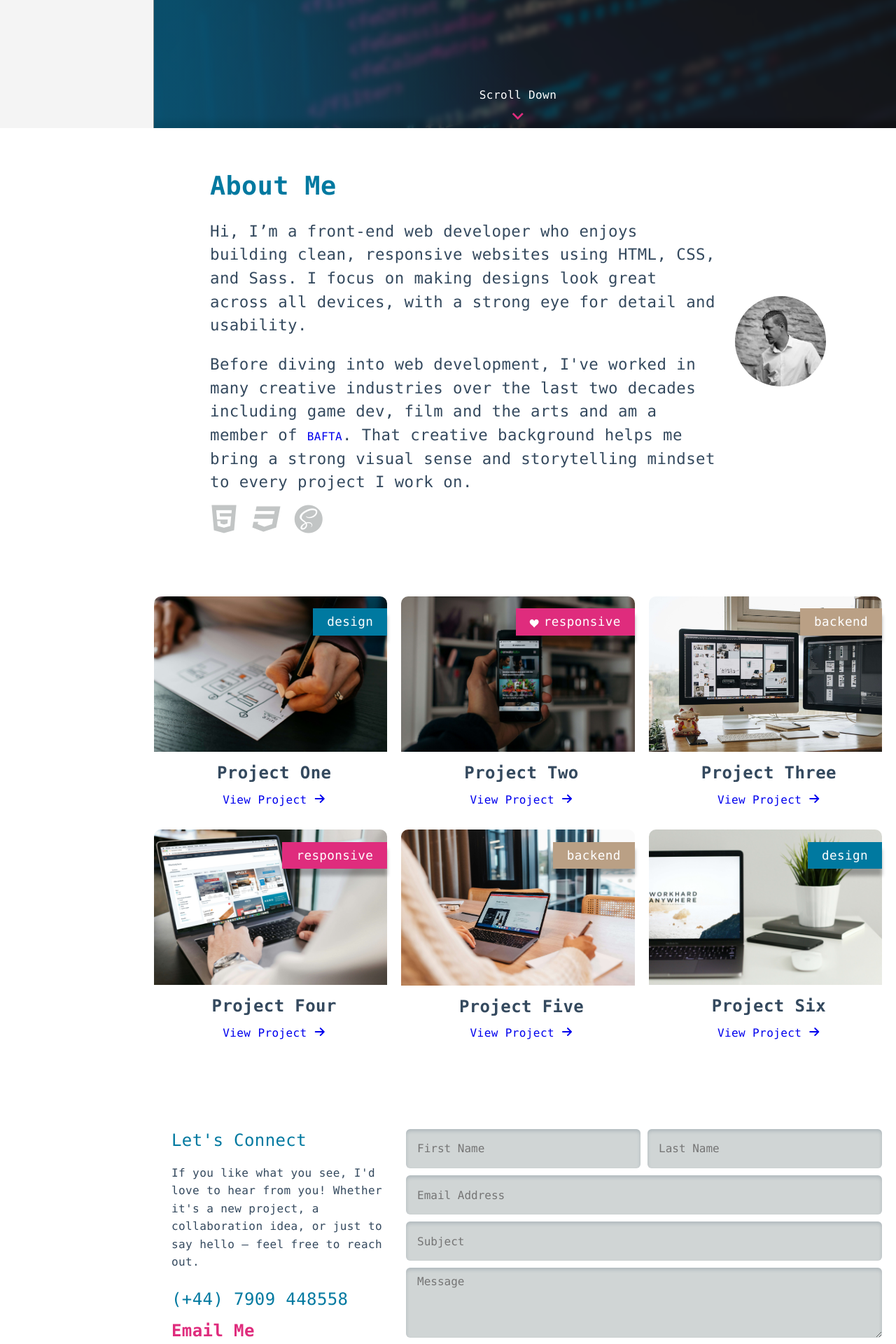
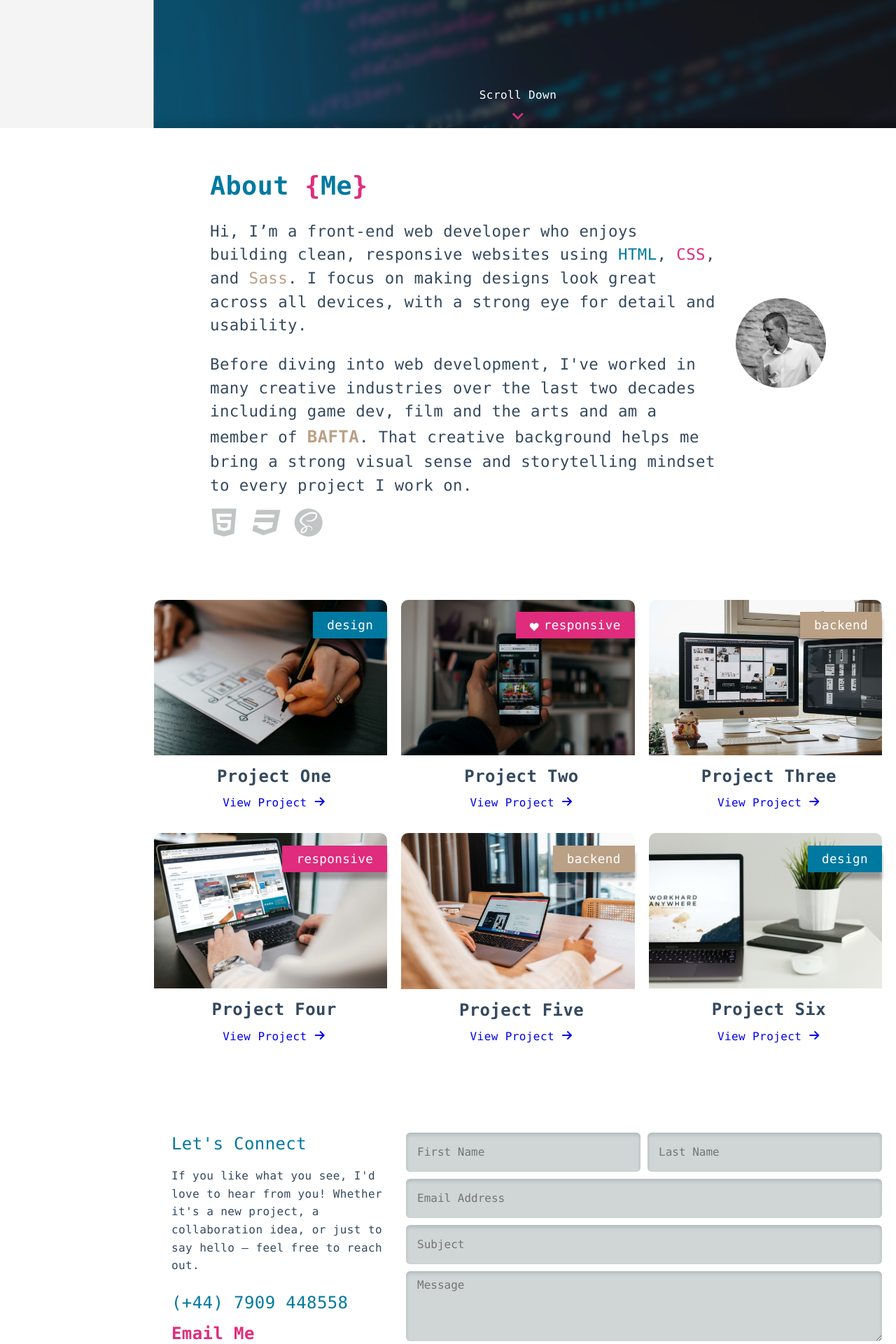
Before and after one commit to markap85/Portfolio, a PHP site: page / in a window 1280 px wide. Shown: the part 617-2537 px from the top of the page at 70% size. Run offline with PHP 8.4, Linux system fonts and the light colour scheme; some web fonts are replaced.

Commit message:
Minor asthetic changes to the about section

```diff
--- a/css/styles.css
+++ b/css/styles.css
@@ -503,6 +503,11 @@ li {
   color: #DF2C7D;
 }
 
+/* line 78, ../Portfolio/scss/base/_typography.scss */
+.txt-accent {
+  color: #BAA085;
+}
+
 /* line 5, ../Portfolio/scss/layout/_socialmedia.scss */
 .socials {
   margin-top: 20px;
@@ -854,19 +859,20 @@ li {
     transition: border-color 0.2s;
     box-sizing: border-box;
     padding: 10px 16px;
-  }
-  /* line 179, ../Portfolio/scss/layout/_contact.scss */
+    color: #ffffff;
+  }
+  /* line 180, ../Portfolio/scss/layout/_contact.scss */
   .contact-grid .contact-form-grid input:focus,
   .contact-grid .contact-form-grid textarea:focus {
     border-color: #0079A0;
     outline: none;
   }
-  /* line 185, ../Portfolio/scss/layout/_contact.scss */
+  /* line 186, ../Portfolio/scss/layout/_contact.scss */
   .contact-grid .contact-form-grid textarea {
     height: 100px;
     resize: vertical;
   }
-  /* line 191, ../Portfolio/scss/layout/_contact.scss */
+  /* line 192, ../Portfolio/scss/layout/_contact.scss */
   .contact-grid .contact-form-grid .submit-btn {
     justify-self: center;
     background: #0079A0;
@@ -882,7 +888,7 @@ li {
 }
 
 @media (min-width: 992px) and (min-width: 992px) {
-  /* line 191, ../Portfolio/scss/layout/_contact.scss */
+  /* line 192, ../Portfolio/scss/layout/_contact.scss */
   .contact-grid .contact-form-grid .submit-btn {
     width: max-content;
     justify-self: start;
@@ -890,7 +896,7 @@ li {
 }
 
 @media (min-width: 992px) {
-  /* line 208, ../Portfolio/scss/layout/_contact.scss */
+  /* line 209, ../Portfolio/scss/layout/_contact.scss */
   .contact-grid .contact-form-grid .submit-btn:hover, .contact-grid .contact-form-grid .submit-btn:focus {
     background: #DF2C7D;
     box-shadow: inset 0 3px 5px rgba(52, 73, 94, 0.4);
@@ -1342,6 +1348,20 @@ footer .back-to-top a:hover {
 }
 
 /* line 13, ../Portfolio/scss/layout/_about.scss */
+.about-me-grid a {
+  text-decoration: none;
+  color: #BAA085;
+  font-size: 1.5rem;
+  font-weight: bold;
+  transition: color 0.3s ease-in-out;
+}
+
+/* line 20, ../Portfolio/scss/layout/_about.scss */
+.about-me-grid a:hover {
+  color: #8b6d4e;
+}
+
+/* line 25, ../Portfolio/scss/layout/_about.scss */
 .about-me-grid h3 {
   color: #0079A0;
   font-size: 1.5rem;
@@ -1349,7 +1369,7 @@ footer .back-to-top a:hover {
   text-align: center;
 }
 
-/* line 20, ../Portfolio/scss/layout/_about.scss */
+/* line 32, ../Portfolio/scss/layout/_about.scss */
 .about-me-grid p {
   color: #34495e;
   font-size: 1rem;
@@ -1357,7 +1377,7 @@ footer .back-to-top a:hover {
   text-align: center;
 }
 
-/* line 27, ../Portfolio/scss/layout/_about.scss */
+/* line 39, ../Portfolio/scss/layout/_about.scss */
 .about-me-grid .about-me-icons {
   display: none;
   justify-content: center;
@@ -1367,17 +1387,17 @@ footer .back-to-top a:hover {
   transition: color 0.3s ease-in-out;
 }
 
-/* line 37, ../Portfolio/scss/layout/_about.scss */
+/* line 49, ../Portfolio/scss/layout/_about.scss */
 .about-me-grid .about-me-icons .icon-html-five:hover {
   color: #0079A0;
 }
 
-/* line 41, ../Portfolio/scss/layout/_about.scss */
+/* line 53, ../Portfolio/scss/layout/_about.scss */
 .about-me-grid .about-me-icons .icon-css3:hover {
   color: #DF2C7D;
 }
 
-/* line 45, ../Portfolio/scss/layout/_about.scss */
+/* line 57, ../Portfolio/scss/layout/_about.scss */
 .about-me-grid .about-me-icons .icon-sass:hover {
   color: #BAA085;
 }
@@ -1389,12 +1409,12 @@ footer .back-to-top a:hover {
     margin-left: 25px;
     align-items: flex-start;
   }
-  /* line 52, ../Portfolio/scss/layout/_about.scss */
+  /* line 64, ../Portfolio/scss/layout/_about.scss */
   .about-me-grid h3, .about-me-grid p {
     text-align: left;
     font-size: 1.7rem;
   }
-  /* line 56, ../Portfolio/scss/layout/_about.scss */
+  /* line 68, ../Portfolio/scss/layout/_about.scss */
   .about-me-grid p {
     font-size: 1.15rem;
   }
@@ -1410,11 +1430,11 @@ footer .back-to-top a:hover {
     align-items: center;
     justify-content: center;
   }
-  /* line 68, ../Portfolio/scss/layout/_about.scss */
+  /* line 80, ../Portfolio/scss/layout/_about.scss */
   .about-me-grid h3 {
     font-size: 2rem;
   }
-  /* line 71, ../Portfolio/scss/layout/_about.scss */
+  /* line 83, ../Portfolio/scss/layout/_about.scss */
   .about-me-grid p {
     font-size: 1.25rem;
   }
@@ -1427,17 +1447,17 @@ footer .back-to-top a:hover {
     padding-left: 100px;
     padding-right: 100px;
   }
-  /* line 79, ../Portfolio/scss/layout/_about.scss */
+  /* line 91, ../Portfolio/scss/layout/_about.scss */
   .about-me-grid h3 {
     font-size: 2.3rem;
   }
-  /* line 82, ../Portfolio/scss/layout/_about.scss */
+  /* line 94, ../Portfolio/scss/layout/_about.scss */
   .about-me-grid p {
     font-size: 1.4rem;
   }
 }
 
-/* line 88, ../Portfolio/scss/layout/_about.scss */
+/* line 100, ../Portfolio/scss/layout/_about.scss */
 .about-me-image {
   display: none;
   margin-top: 10px;
@@ -1445,7 +1465,7 @@ footer .back-to-top a:hover {
   align-items: center;
 }
 
-/* line 94, ../Portfolio/scss/layout/_about.scss */
+/* line 106, ../Portfolio/scss/layout/_about.scss */
 .about-me-image img {
   max-width: 100%;
   border-radius: 50%;
@@ -1456,19 +1476,19 @@ footer .back-to-top a:hover {
   transition: filter 0.3s ease-in-out;
 }
 
-/* line 102, ../Portfolio/scss/layout/_about.scss */
+/* line 114, ../Portfolio/scss/layout/_about.scss */
 .about-me-image img[loading="lazy"] {
   opacity: 0;
   transition: opacity 0.3s ease-in-out;
 }
 
-/* line 107, ../Portfolio/scss/layout/_about.scss */
+/* line 119, ../Portfolio/scss/layout/_about.scss */
 .about-me-image img[loading="lazy"]:not([src=""]) {
   opacity: 1;
 }
 
 @media (min-width: 576px) {
-  /* line 115, ../Portfolio/scss/layout/_about.scss */
+  /* line 127, ../Portfolio/scss/layout/_about.scss */
   .about-me-grid .about-me-icons {
     display: flex;
     justify-content: center;
@@ -1477,7 +1497,7 @@ footer .back-to-top a:hover {
 }
 
 @media (min-width: 768px) {
-  /* line 125, ../Portfolio/scss/layout/_about.scss */
+  /* line 137, ../Portfolio/scss/layout/_about.scss */
   .about-me-grid .about-me-icons {
     display: flex;
     justify-content: flex-start;
@@ -1486,27 +1506,12 @@ footer .back-to-top a:hover {
 }
 
 @media (min-width: 992px) {
-  /* line 134, ../Portfolio/scss/layout/_about.scss */
+  /* line 146, ../Portfolio/scss/layout/_about.scss */
   .about-me-image {
     display: flex;
     justify-content: center;
     align-items: center;
   }
-}
-
-/* line 141, ../Portfolio/scss/layout/_about.scss */
-.special-link > a {
-  color: #BAA085 !important;
-  text-decoration: none !important;
-  font-size: 1.7rem !important;
-  font-weight: bold !important;
-  transition: color 0.3s !important;
-  word-break: break-all !important;
-}
-
-/* line 149, ../Portfolio/scss/layout/_about.scss */
-.special-link > a:hover {
-  color: #a88764 !important;
 }
 
 /* line 154, ../Portfolio/scss/layout/_about.scss */
--- a/index.html
+++ b/index.html
@@ -62,8 +62,8 @@
     <!-- ABOUT ME -->
     <section id="about" class="about-me-grid">
       <div class="about-me-text">
-        <h3>About Me</h3>
-        <p>Hi, I’m a front-end web developer who enjoys building clean, responsive websites using HTML, CSS, and Sass. I focus on making designs look great across all devices, with a strong eye for detail and usability.</p>
+        <h3>About <span class="txt-secondary">&#123;</span>Me<span class="txt-secondary">&#125;</span></h3>
+        <p>Hi, I’m a front-end web developer who enjoys building clean, responsive websites using <span class="txt-primary">HTML</span>, <span class="txt-secondary">CSS</span>, and <span class="txt-accent">Sass</span>. I focus on making designs look great across all devices, with a strong eye for detail and usability.</p>
         <p>Before diving into web development, I've worked in many creative industries over the last two decades including game dev, film and the arts and am a member of <a href="https://www.bafta.org/" target="_blank" rel="noopener" class="special-link">BAFTA</a>. That creative background helps me bring a strong visual sense and storytelling mindset to every project I work on.</p>
         <div class="about-me-icons">
           <span class="icon-html-five"></span>
--- a/scss/base/_typography.scss
+++ b/scss/base/_typography.scss
@@ -74,3 +74,7 @@ li {
 .txt-secondary {
     color: $secondary-color;
 }
+
+.txt-accent {
+    color: $accent-color;
+}
--- a/scss/layout/_about.scss
+++ b/scss/layout/_about.scss
@@ -9,6 +9,18 @@
     max-width: 1260px;
     margin-left: auto;
     margin-right: auto;
+
+    a {
+        text-decoration: none;
+        color: $accent-color;
+        font-size: 1.5rem;
+        font-weight: bold;
+        transition: color 0.3s ease-in-out;
+
+        &:hover {
+            color: darken($accent-color, 20%);
+        }
+    }
 
     h3 {
         color: $primary-color;
@@ -138,18 +150,6 @@
     }
 }
 
-.special-link > a {
-    color: $accent-color !important;
-    text-decoration: none !important;
-    font-size: 1.7rem !important;
-    font-weight: bold !important;
-    transition: color 0.3s !important;
-    word-break: break-all !important;
-
-    &:hover {
-        color: darken($accent-color, 10%) !important;
-    }
-}
 
 .skip-link {
     position: absolute;
--- a/scss/layout/_contact.scss
+++ b/scss/layout/_contact.scss
@@ -175,6 +175,7 @@
       transition: border-color 0.2s;
       box-sizing: border-box;
       padding: 10px 16px;
+      color: $white;
 
       &:focus {
         border-color: $primary-color;
```
Also changed, not shown: 1 other file.
